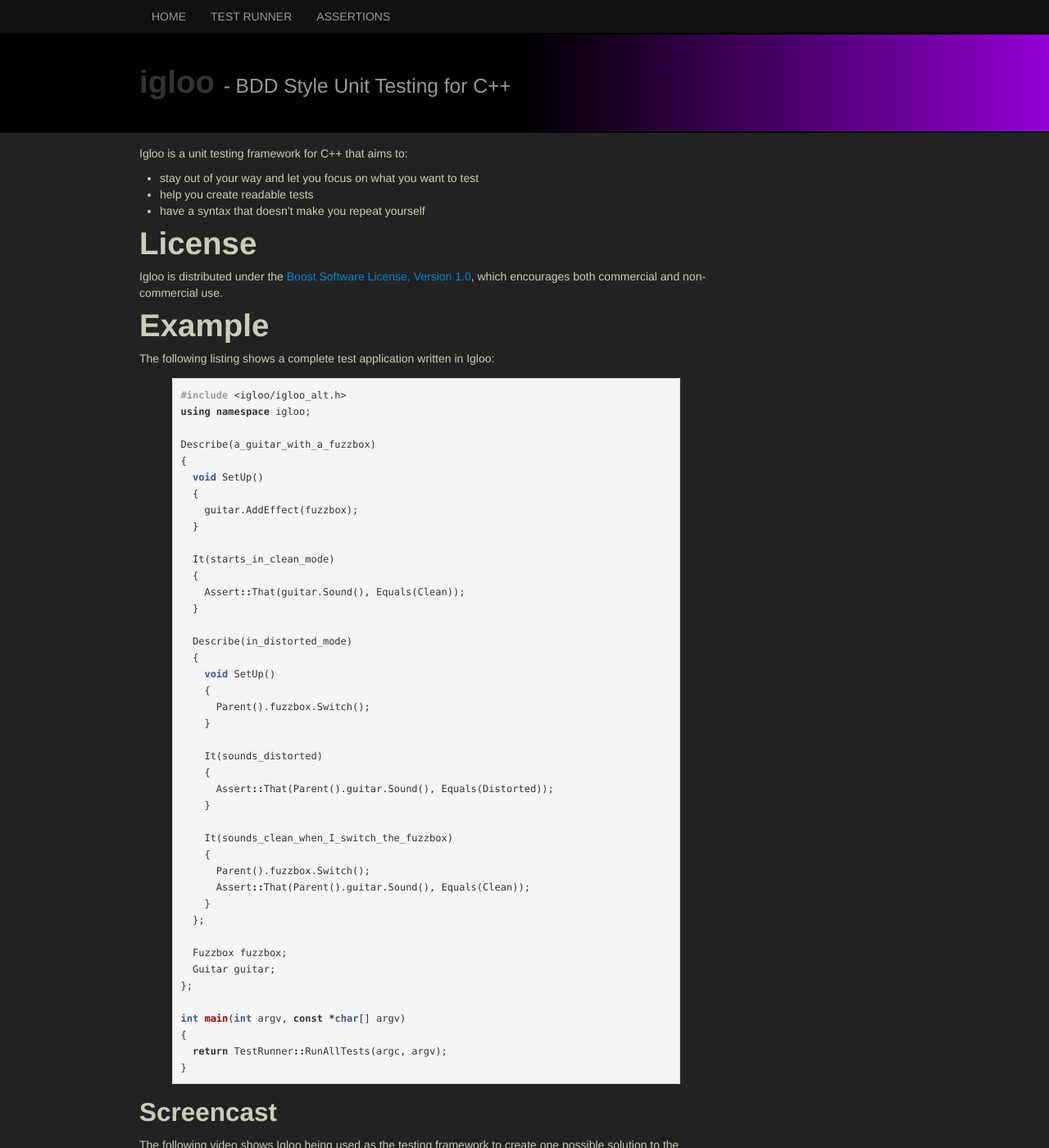
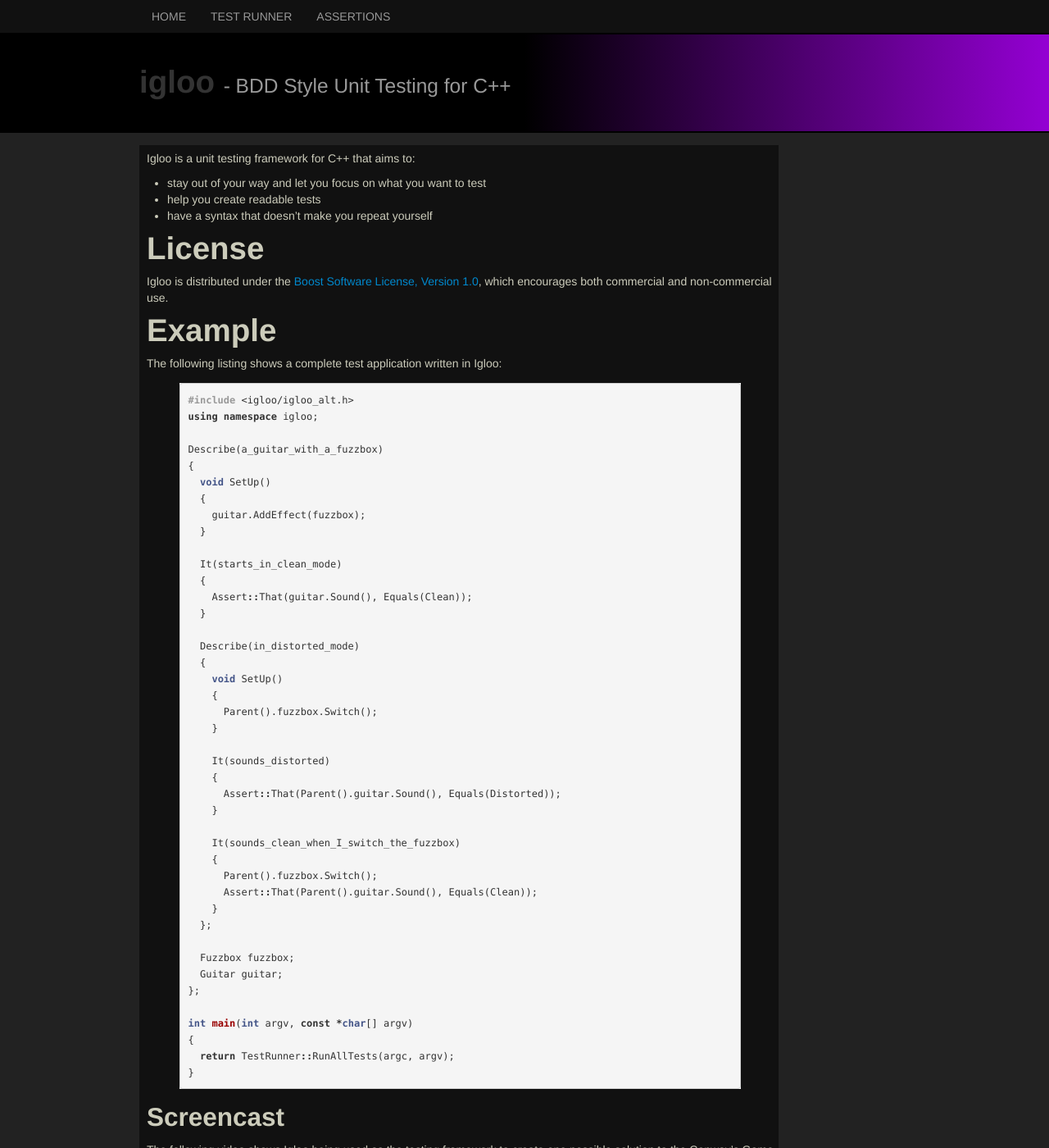
Before and after one commit to joakimkarlsson/igloo, a Jekyll site: the page built from index.md, in a window 1280 px wide and 1400 px high. Shown: the whole window at 82% size. Built offline with Jekyll 4.4.1, drawn with Linux system fonts in a browser that asks for light colours.

Commit message:
Styling of article

```diff
--- a/_layouts/index.html
+++ b/_layouts/index.html
@@ -3,7 +3,9 @@
 ---
 
 <div class="row">
-  <div class="span9 article">
-    {{ content }}
+  <div class="span10">
+    <div class="article">
+      {{ content }}
+    </div>
   </div>
 </div>
--- a/css/main.css
+++ b/css/main.css
@@ -26,4 +26,6 @@
 
 .article {
   color: #CCB;
+  background-color: #111;
+  padding: 6px 6px 6px 9px;
 }
--- a/index.md
+++ b/index.md
@@ -8,7 +8,7 @@
 - help you create readable tests
 - have a syntax that doesn’t make you repeat yourself
 
-# License
+#License
 
 Igloo is distributed under the [Boost Software License, Version 1.0](http://www.boost.org/users/license.html), which encourages both commercial and non-commercial use.
 
```
Also changed, not shown: _layouts/default.html (+0 -8 lines).
